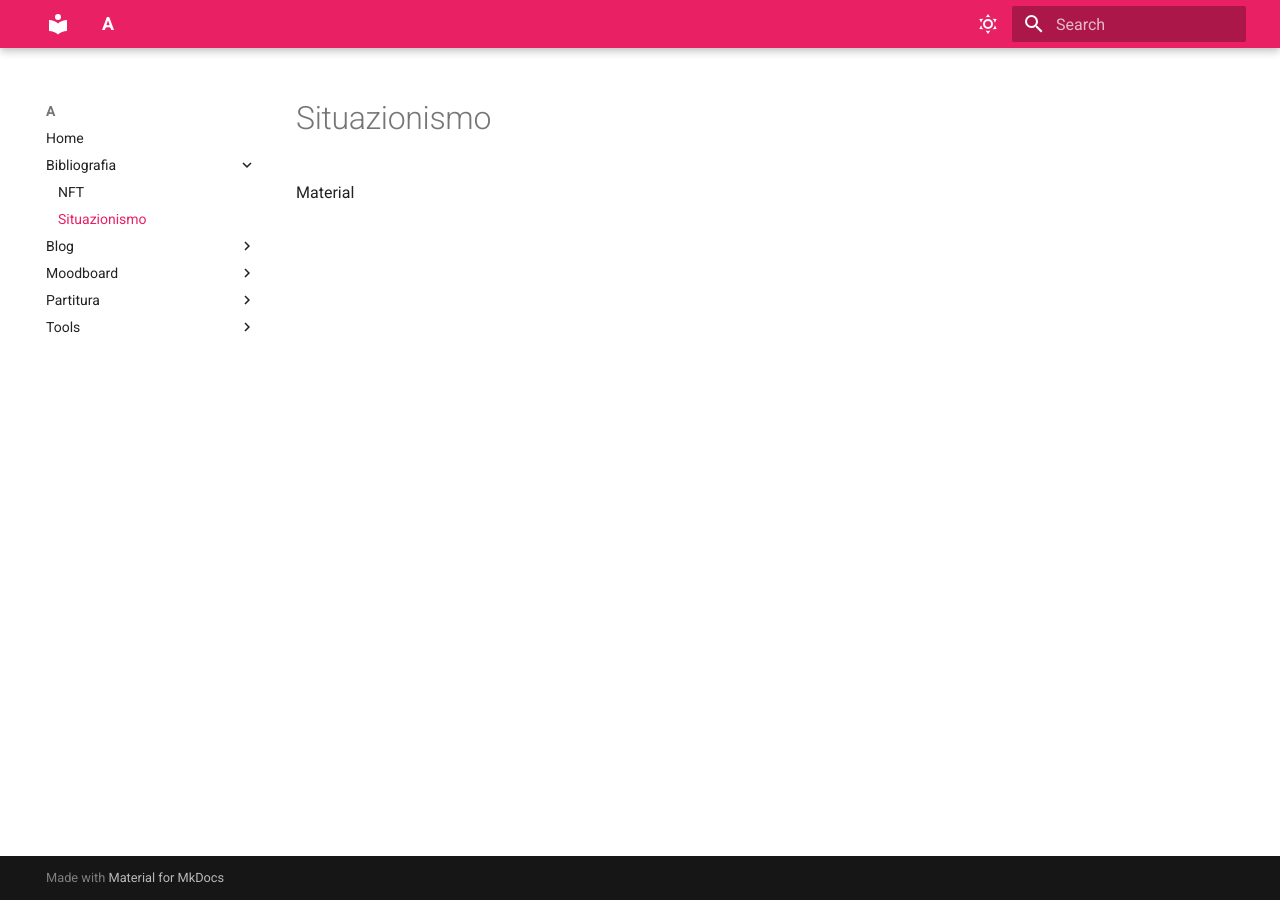
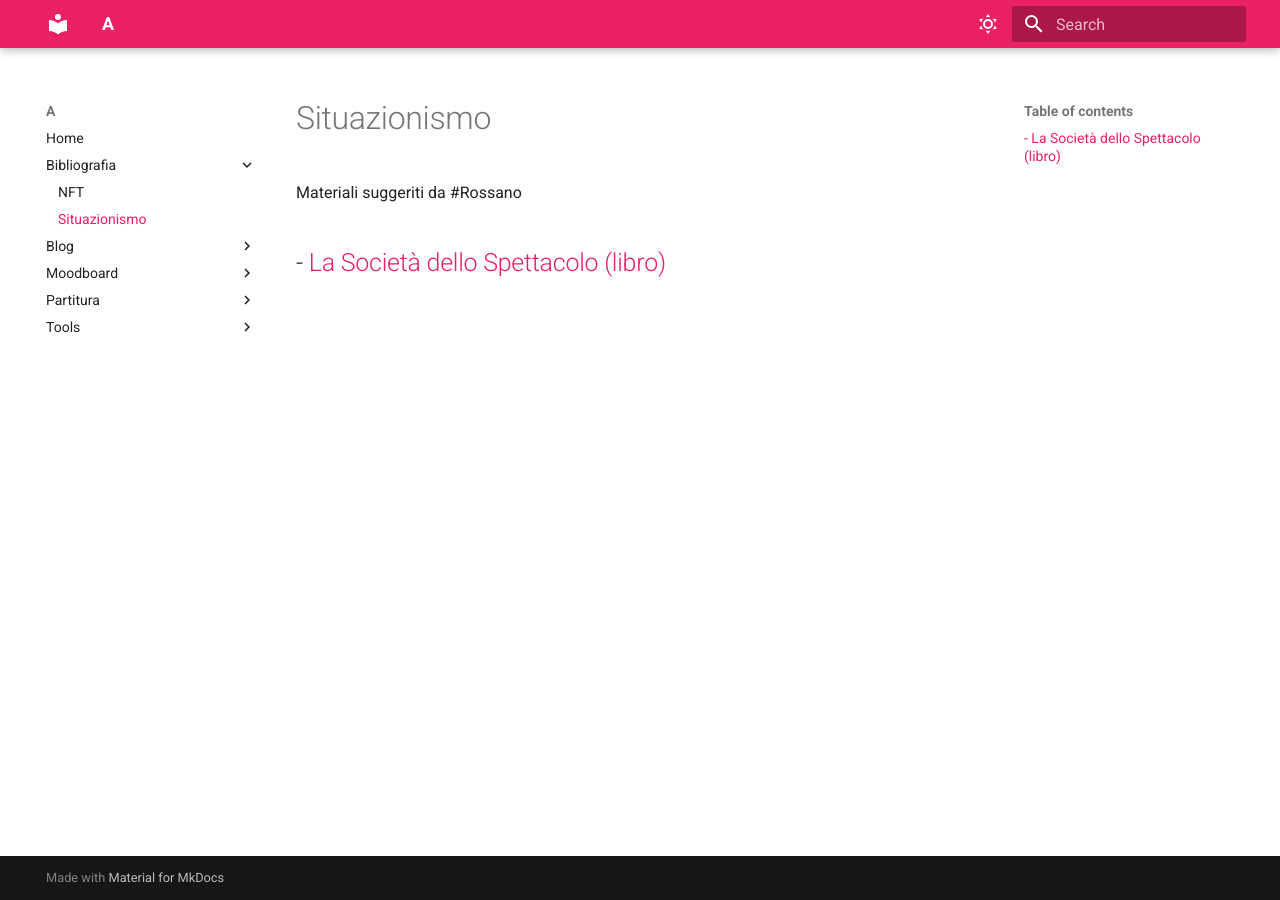
Before and after one commit to davideriboli/A, an MkDocs documentation site: the page built from docs/Bibliografia/Situazionismo.md, in a window 1280 px wide. Built offline with MkDocs 1.6.1 and Material for MkDocs 9.7.7, drawn with Linux system fonts in a browser that asks for light colours.

Commit message:
Vault backup: 30-12-2021 10:07:51
Affected files:
.obsidian/plugins/obsidian-git/data.json
docs/Bibliografia/Situazionismo.md

```diff
--- a/docs/Bibliografia/Situazionismo.md
+++ b/docs/Bibliografia/Situazionismo.md
@@ -1 +1,4 @@
-Material
+Materiali suggeriti da #Rossano
+
+- [La Società dello Spettacolo (libro)](https://www.marxists.org/italiano/sezione/filosofia/debord/societa-spettacolo.htm)
+-
```
Also changed, not shown: 1 other file.
